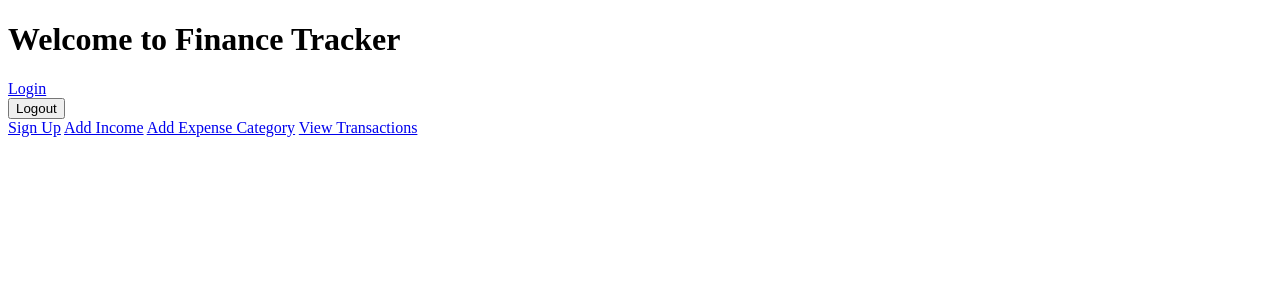
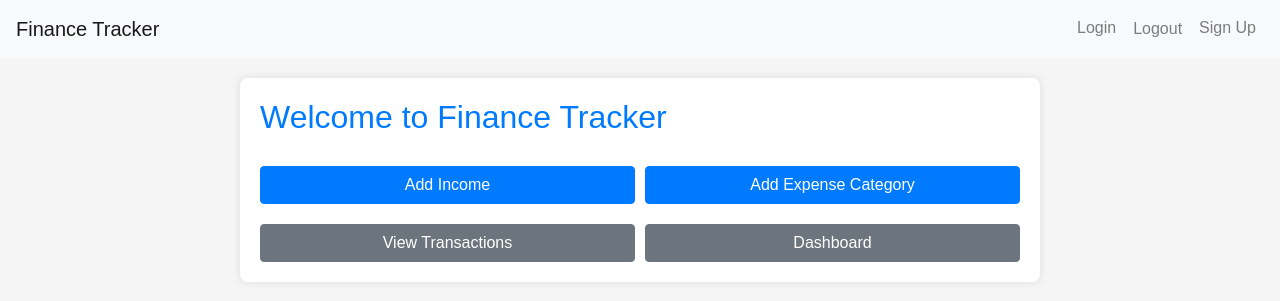
Before and after one commit to Vishal-sundar-kaira/Django, a Django app: page / in a window 1280 px wide. Shown: the top 301 px of the page. Run offline with Django 5.2, Linux system fonts and the light colour scheme; the visitor is signed in with stand-in values (Sample User, id 1); some libraries are stand-ins or nearby versions.

Commit message:
final commit completed.

```diff
--- a/finance_tracker/trackit/templates/home.html
+++ b/finance_tracker/trackit/templates/home.html
@@ -1,18 +1,80 @@
 <!DOCTYPE html>
-<html>
+<html lang="en">
 <head>
-    <title>Home</title>
+    <meta charset="UTF-8">
+    <meta name="viewport" content="width=device-width, initial-scale=1.0">
+    <title>Home | Finance Tracker</title>
+    <link rel="stylesheet" href="https://maxcdn.bootstrapcdn.com/bootstrap/4.5.2/css/bootstrap.min.css">
+    <style>
+        body {
+            font-family: 'Arial', sans-serif;
+            background-color: #f5f5f5;
+            color: #333;
+        }
+        .navbar {
+            margin-bottom: 20px;
+        }
+        .container {
+            max-width: 800px;
+            margin: auto;
+            padding: 20px;
+            background-color: #fff;
+            border-radius: 8px;
+            box-shadow: 0 0 10px rgba(0,0,0,0.1);
+        }
+        .header-title {
+            font-size: 2em;
+            margin-bottom: 20px;
+            color: #007bff;
+        }
+        .btn-primary, .btn-secondary {
+            margin-top: 10px;
+            width: 100%;
+        }
+        .btn-container {
+            display: flex;
+            flex-wrap: wrap;
+            gap: 10px;
+        }
+        .btn-container a {
+            flex: 1 1 calc(50% - 10px);
+        }
+    </style>
 </head>
 <body>
-    <h1>Welcome to Finance Tracker</h1>
-    <a href="{% url 'trackit:login' %}">Login</a>
-    <form method="post" action="{% url 'trackit:logout' %}">
-        <input type="hidden" name="csrfmiddlewaretoken" value="{{ csrf_token }}">
-        <button type="submit">Logout</button>
-    </form>
-    <a href="{% url 'trackit:signup' %}">Sign Up</a>
-    <a href="{% url 'trackit:add_income' %}">Add Income</a>
-    <a href="{% url 'trackit:add_expense' %}">Add Expense Category</a>
-    <a href="{% url 'trackit:transaction_list' %}">View Transactions</a>
+
+    <nav class="navbar navbar-expand-lg navbar-light bg-light">
+        <a class="navbar-brand" href="#">Finance Tracker</a>
+        <div class="collapse navbar-collapse" id="navbarNav">
+            <ul class="navbar-nav ml-auto">
+                <li class="nav-item">
+                    <a class="nav-link" href="{% url 'trackit:login' %}">Login</a>
+                </li>
+                <li class="nav-item">
+                    <form method="post" action="{% url 'trackit:logout' %}" class="form-inline">
+                        <input type="hidden" name="csrfmiddlewaretoken" value="{{ csrf_token }}">
+                        <button type="submit" class="btn btn-link nav-link">Logout</button>
+                    </form>
+                </li>
+                <li class="nav-item">
+                    <a class="nav-link" href="{% url 'trackit:signup' %}">Sign Up</a>
+                </li>
+            </ul>
+        </div>
+    </nav>
+
+    <div class="container">
+        <h1 class="header-title">Welcome to Finance Tracker</h1>
+        <div class="btn-container">
+            <a href="{% url 'trackit:add_income' %}" class="btn btn-primary">Add Income</a>
+            <a href="{% url 'trackit:add_expense' %}" class="btn btn-primary">Add Expense Category</a>
+            <a href="{% url 'trackit:transaction_list' %}" class="btn btn-secondary">View Transactions</a>
+            <a href="{% url 'trackit:dashboard' %}" class="btn btn-secondary">Dashboard</a>
+        </div>
+    </div>
+
+    <script src="https://code.jquery.com/jquery-3.5.1.slim.min.js"></script>
+    <script src="https://cdn.jsdelivr.net/npm/@popperjs/core@2.9.2/dist/umd/popper.min.js"></script>
+    <script src="https://maxcdn.bootstrapcdn.com/bootstrap/4.5.2/js/bootstrap.min.js"></script>
 </body>
 </html>
--- a/finance_tracker/trackit/urls.py
+++ b/finance_tracker/trackit/urls.py
@@ -2,7 +2,7 @@ from django.urls import path, include
 from . import views
 from rest_framework_simplejwt.views import TokenObtainPairView, TokenRefreshView
 from django.views.generic import TemplateView
-
+from rest_framework.routers import DefaultRouter
 urlpatterns = [
     path('', views.home, name='home'),
     path('signup/', views.signup, name='signup'),  # Render signup.html
@@ -11,13 +11,15 @@ urlpatterns = [
     path('dashboard/', views.dashboard, name='dashboard_data'),
     path('transactions/', views.transaction, name='transaction_list'),
      path('dashboard_data/', views.dashboard_data, name='dashboard_data'),
+     path('dashboard/', views.dashboard, name='dashboard'),
      path('add_transaction/', views.add_transaction, name='add_transaction'),
     path('chart-data/', views.chart_data, name='chart_data'),
     path('api/signup/', views.SignUpView.as_view(), name='api_signup'),  # API endpoint for signup
     path('add_income/', views.add_income, name='add_income'),
     path('add_expense/', views.add_expense, name='add_expense'),
 
-
+     path('api/goals/', views.GoalListCreateView.as_view(), name='goal_list_create'),
+    path('api/goals/<int:pk>/', views.GoalRetrieveUpdateView.as_view(), name='goal_detail_update'),
     path('api/add_income/', views.IncomeSourceCreateView.as_view(), name='api_add_income'),
     path('api/add_expense_category/', views.ExpenseCategoryCreateView.as_view(), name='add_expense_category'),
     path('api/transactions/', views.TransactionListView.as_view(), name='transaction_lists'),
--- a/finance_tracker/trackit/views.py
+++ b/finance_tracker/trackit/views.py
@@ -2,8 +2,8 @@ from rest_framework import generics, permissions
 from rest_framework.decorators import api_view, permission_classes
 from rest_framework.response import Response
 from rest_framework.views import APIView
-from .serializer import IncomeSourceSerializer, ExpenseCategorySerializer, TransactionSerializer,UserSerializer
-from .models import IncomeSource, ExpenseCategory, Transaction
+from .serializer import IncomeSourceSerializer, ExpenseCategorySerializer, TransactionSerializer,UserSerializer,GoalSerializer
+from .models import IncomeSource, ExpenseCategory, Transaction, Goal
 from django.db.models import Sum
 from django.utils import timezone
 from datetime import timedelta
@@ -16,6 +16,7 @@ from django.shortcuts import render
 from django.contrib.auth import logout as auth_logout
 from rest_framework.authtoken.models import Token
 from django.contrib.auth.decorators import login_required
+from rest_framework import viewsets, permissions
 from django.shortcuts import render, get_object_or_404
 from .models import Transaction
 
@@ -137,6 +138,24 @@ class IncomeSourceCreateView(generics.CreateAPIView):
     def perform_create(self, serializer):
         serializer.save(user=self.request.user)
 
+class GoalListCreateView(generics.ListCreateAPIView):
+    serializer_class = GoalSerializer
+    permission_classes = [permissions.IsAuthenticated]
+
+    def get_queryset(self):
+        return Goal.objects.filter(user=self.request.user)
+
+    def perform_create(self, serializer):
+        serializer.save(user=self.request.user)
+
+class GoalRetrieveUpdateView(generics.RetrieveUpdateAPIView):
+    serializer_class = GoalSerializer
+    permission_classes = [permissions.IsAuthenticated]
+
+    def get_queryset(self):
+        return Goal.objects.filter(user=self.request.user)
+
+
 class ExpenseCategoryCreateView(generics.CreateAPIView):
     serializer_class = ExpenseCategorySerializer
     permission_classes = [permissions.IsAuthenticated]
```
Also changed, not shown: finance_tracker/trackit/models.py (+9 -0 lines), finance_tracker/trackit/serializer.py (+6 -1 lines), finance_tracker/trackit/style.css (+8 -1 lines), finance_tracker/trackit/templates/add_expense_category.html (+67 -13 lines), finance_tracker/trackit/templates/add_income.html (+53 -27 lines), finance_tracker/trackit/migrations/0004_goal.py (added).
